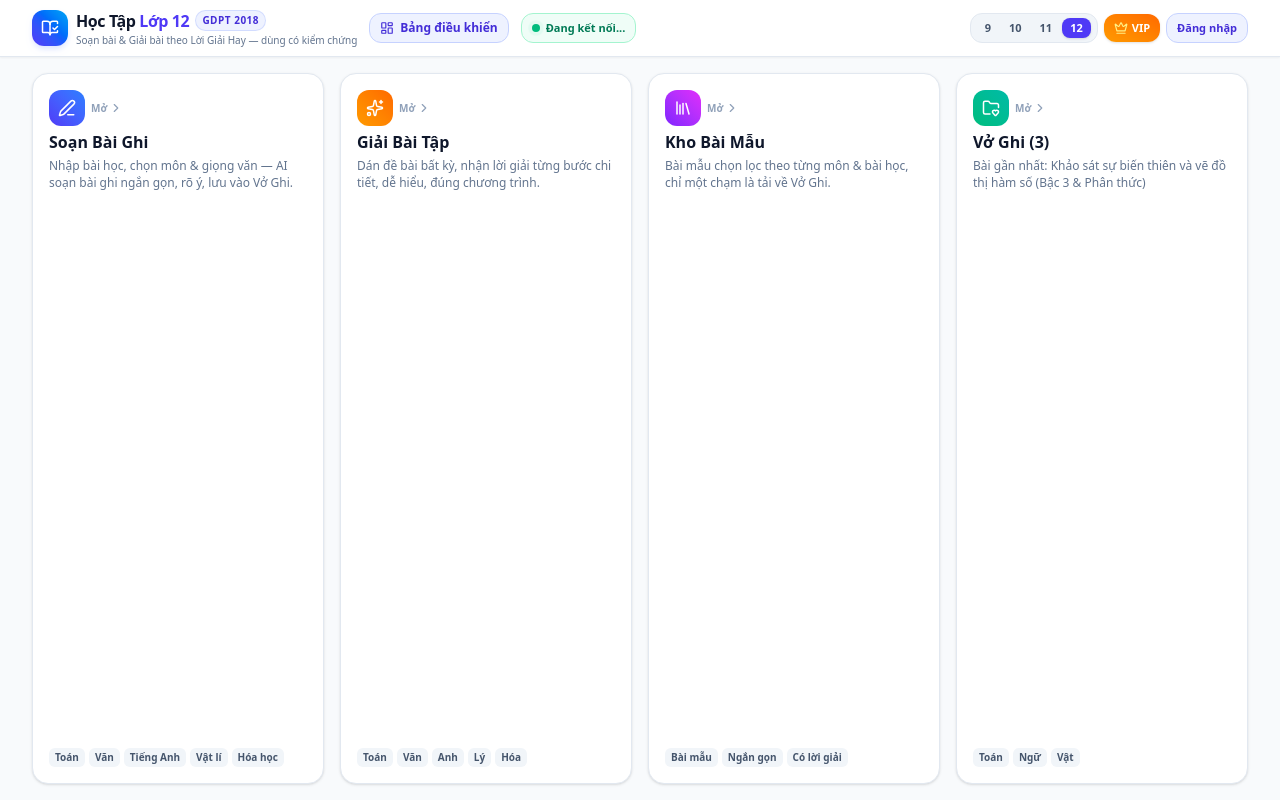
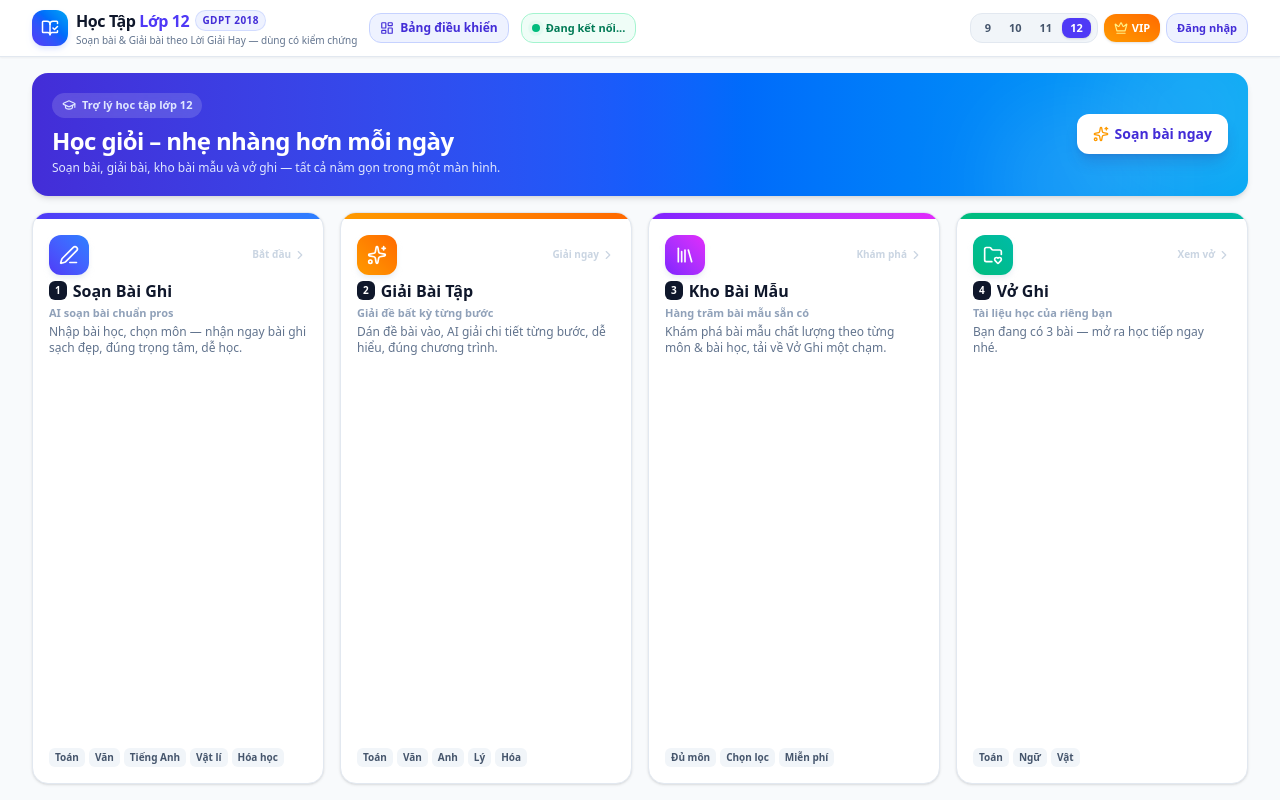
Before and after one commit to chibaole930-max/ai-homework-helper, a React (Vite) app: page / in a window 1280 px wide. Built offline with nearby package versions, Linux system fonts and the light colour scheme; no server answers.

Commit message:
Polish UI: welcome hero + numbered feature tiles on dashboard; simplify lesson-note into 3 guided steps with collapsible advanced options

```diff
--- a/src/App.tsx
+++ b/src/App.tsx
@@ -371,7 +371,8 @@ function AppContent() {
             </div>
           ) : (
             <div className="h-full max-w-7xl w-full mx-auto px-3 sm:px-6 lg:px-8 py-3 sm:py-4">
-              <AppDashboard
+<AppDashboard
+                grade={grade}
                 subjects={subjects}
                 savedItems={savedItems}
                 onOpenFeature={setOpenFeature}
@@ -395,7 +396,8 @@ function AppContent() {
       <main className="flex-1 min-h-0 overflow-hidden">
         {openFeature === null ? (
           <div className="h-full max-w-7xl w-full mx-auto px-3 sm:px-6 lg:px-8 py-3 sm:py-4">
-            <AppDashboard
+<AppDashboard
+              grade={grade}
               subjects={subjects}
               savedItems={savedItems}
               onOpenFeature={setOpenFeature}
--- a/src/components/AppDashboard.tsx
+++ b/src/components/AppDashboard.tsx
@@ -1,10 +1,18 @@
 import React from 'react';
-import { Edit3, Sparkles, Library, FolderHeart, ChevronRight } from 'lucide-react';
+import {
+  Edit3,
+  Sparkles,
+  Library,
+  FolderHeart,
+  ChevronRight,
+  GraduationCap,
+} from 'lucide-react';
 import { SavedStudyItem, SubjectInfo } from '../types';
 
 export type OpenFeature = 'notes' | 'solver' | 'presets' | 'saved';
 
 interface AppDashboardProps {
+  grade: string;
   subjects: SubjectInfo[];
   savedItems: SavedStudyItem[];
   onOpenFeature: (feature: OpenFeature) => void;
@@ -12,11 +20,15 @@ interface AppDashboardProps {
 
 interface TileDef {
   feature: OpenFeature;
+  number: string;
   title: string;
+  subtitle: string;
   icon: React.ElementType;
-  iconClass: string;
+  accentBar: string;
+  iconBg: string;
   desc: string;
   chips: string[];
+  cta: string;
 }
 
 function FeatureTile({ tile, onOpen }: { tile: TileDef; onOpen: () => void }) {
@@ -25,27 +37,39 @@ function FeatureTile({ tile, onOpen }: { tile: TileDef; onOpen: () => void }) {
     <button
       onClick={onOpen}
       title={tile.title}
-      className="group relative h-full w-full min-h-0 overflow-hidden rounded-2xl border border-slate-200 bg-white p-3 sm:p-4 text-left shadow-sm hover:shadow-md hover:-translate-y-0.5 active:translate-y-0 transition-all duration-150 flex flex-col gap-1.5"
+      className="group relative h-full w-full min-h-0 overflow-hidden rounded-2xl border border-slate-200 bg-white text-left shadow-sm hover:shadow-xl hover:-translate-y-0.5 active:translate-y-0 transition-all duration-200 flex flex-col focus:outline-none focus:ring-2 focus:ring-indigo-400"
     >
-      <div className="flex items-center justify-between gap-1.5 shrink-0">
-        <div className={`inline-flex items-center justify-center w-8 h-8 sm:w-9 sm:h-9 rounded-xl text-white ${tile.iconClass} shrink-0`}>
-          <Icon className="w-4 h-4 sm:w-4.5 sm:h-4.5" />
+      <div className={`shrink-0 h-1.5 w-full ${tile.accentBar}`} />
+      <div className="flex-1 min-h-0 p-3 sm:p-4 flex flex-col gap-1.5">
+        <div className="flex items-center justify-between gap-2 shrink-0">
+          <div
+            className={`inline-flex items-center justify-center w-10 h-10 rounded-xl text-white ${tile.iconBg} shadow-md shadow-slate-200/70 group-hover:scale-110 transition-transform duration-200 shrink-0`}
+          >
+            <Icon className="w-5 h-5" />
           </div>
-        <span className="ml-auto flex items-center gap-0.5 text-[10px] font-bold text-slate-400 group-hover:text-indigo-600 whitespace-nowrap shrink-0">
-          Mở
+          <span className="text-[10px] font-extrabold text-slate-300 group-hover:text-indigo-600 flex items-center gap-0.5 whitespace-nowrap transition-colors">
+            {tile.cta}
             <ChevronRight className="w-3.5 h-3.5" />
           </span>
         </div>
 
-      <h3 className="text-sm sm:text-base font-extrabold text-slate-900 leading-tight shrink-0">
+        <div className="flex items-center gap-1.5 shrink-0">
+          <span className="text-[10px] font-extrabold text-white rounded-md px-1.5 py-0.5 bg-slate-900">
+            {tile.number}
+          </span>
+          <h3 className="text-sm sm:text-base font-extrabold text-slate-900 leading-tight truncate">
             {tile.title}
           </h3>
+        </div>
+        <p className="text-[11px] font-semibold text-slate-400 leading-none shrink-0">
+          {tile.subtitle}
+        </p>
 
         <p className="text-[11px] sm:text-xs text-slate-500 leading-snug line-clamp-2 min-h-0">
           {tile.desc}
         </p>
 
-      <div className="mt-auto pt-0.5 min-h-0 overflow-hidden">
+        <div className="mt-auto pt-1 min-h-0 overflow-hidden">
           <div className="flex flex-wrap gap-1">
             {tile.chips.map((c) => (
               <span
@@ -57,14 +81,13 @@ function FeatureTile({ tile, onOpen }: { tile: TileDef; onOpen: () => void }) {
             ))}
           </div>
         </div>
+      </div>
     </button>
   );
 }
 
-const SOLVER_DEMO_SUBJECTS = ['Toán', 'Văn', 'Anh', 'Lý', 'Hóa'];
-const PRESET_DEMO_CHIPS = ['Bài mẫu', 'Ngắn gọn', 'Có lời giải'];
-
 export const AppDashboard: React.FC<AppDashboardProps> = ({
+  grade,
   subjects,
   savedItems,
   onOpenFeature,
@@ -72,49 +95,94 @@ export const AppDashboard: React.FC<AppDashboardProps> = ({
   const tiles: TileDef[] = [
     {
       feature: 'notes',
+      number: '1',
       title: 'Soạn Bài Ghi',
+      subtitle: 'AI soạn bài chuẩn pros',
       icon: Edit3,
-      iconClass: 'bg-gradient-to-tr from-indigo-600 to-blue-500',
-      desc: 'Nhập bài học, chọn môn & giọng văn — AI soạn bài ghi ngắn gọn, rõ ý, lưu vào Vở Ghi.',
+      accentBar: 'bg-gradient-to-r from-indigo-600 to-blue-500',
+      iconBg: 'bg-gradient-to-tr from-indigo-600 to-blue-500',
+      desc: 'Nhập bài học, chọn môn — nhận ngay bài ghi sạch đẹp, đúng trọng tâm, dễ học.',
       chips: subjects.slice(0, 5).map((s) => s.shortName),
+      cta: 'Bắt đầu',
     },
     {
       feature: 'solver',
+      number: '2',
       title: 'Giải Bài Tập',
+      subtitle: 'Giải đề bất kỳ từng bước',
       icon: Sparkles,
-      iconClass: 'bg-gradient-to-tr from-amber-500 to-orange-500',
-      desc: 'Dán đề bài bất kỳ, nhận lời giải từng bước chi tiết, dễ hiểu, đúng chương trình.',
-      chips: SOLVER_DEMO_SUBJECTS,
+      accentBar: 'bg-gradient-to-r from-amber-500 to-orange-500',
+      iconBg: 'bg-gradient-to-tr from-amber-500 to-orange-500',
+      desc: 'Dán đề bài vào, AI giải chi tiết từng bước, dễ hiểu, đúng chương trình.',
+      chips: ['Toán', 'Văn', 'Anh', 'Lý', 'Hóa'],
+      cta: 'Giải ngay',
     },
     {
       feature: 'presets',
+      number: '3',
       title: 'Kho Bài Mẫu',
+      subtitle: 'Hàng trăm bài mẫu sẵn có',
       icon: Library,
-      iconClass: 'bg-gradient-to-tr from-violet-600 to-fuchsia-500',
-      desc: 'Bài mẫu chọn lọc theo từng môn & bài học, chỉ một chạm là tải về Vở Ghi.',
-      chips: PRESET_DEMO_CHIPS,
+      accentBar: 'bg-gradient-to-r from-violet-600 to-fuchsia-500',
+      iconBg: 'bg-gradient-to-tr from-violet-600 to-fuchsia-500',
+      desc: 'Khám phá bài mẫu chất lượng theo từng môn & bài học, tải về Vở Ghi một chạm.',
+      chips: ['Đủ môn', 'Chọn lọc', 'Miễn phí'],
+      cta: 'Khám phá',
     },
     {
       feature: 'saved',
-      title: `Vở Ghi (${savedItems.length})`,
+      number: '4',
+      title: 'Vở Ghi',
+      subtitle: 'Tài liệu học của riêng bạn',
       icon: FolderHeart,
-      iconClass: 'bg-gradient-to-tr from-emerald-500 to-teal-500',
+      accentBar: 'bg-gradient-to-r from-emerald-500 to-teal-500',
+      iconBg: 'bg-gradient-to-tr from-emerald-500 to-teal-500',
       desc:
         savedItems.length > 0
-          ? `Bài gần nhất: ${savedItems[0].title}`
-          : 'Chưa có bài nào — chạm để mở Vở Ghi.',
+          ? `Bạn đang có ${savedItems.length} bài — mở ra học tiếp ngay nhé.`
+          : 'Chỗ lưu tất cả bài soạn & lời giải. Bắt đầu lưu bài đầu tiên nào!',
       chips:
         savedItems.length > 0
           ? savedItems.slice(0, 3).map((i) => i.subject.match(/^([^\s]+)/)?.[1] || i.subject)
           : ['Trống'],
+      cta: 'Xem vở',
     },
   ];
 
   return (
-    <div className="h-full grid grid-cols-2 lg:grid-cols-4 gap-3 sm:gap-4">
+    <div className="h-full flex flex-col gap-3 sm:gap-4">
+      {/* Hero */}
+      <div className="shrink-0 relative overflow-hidden rounded-2xl bg-gradient-to-r from-indigo-700 via-blue-600 to-sky-500 text-white p-4 sm:p-5 shadow-md flex items-center gap-3 sm:gap-5">
+        <div className="absolute -right-10 -top-14 w-48 h-48 bg-white/10 rounded-full blur-2xl pointer-events-none" />
+        <div className="absolute right-24 -bottom-16 w-40 h-40 bg-white/10 rounded-full blur-2xl pointer-events-none" />
+        <div className="relative z-10 flex-1 min-w-0">
+          <span className="inline-flex items-center gap-1.5 px-2.5 py-1 rounded-full bg-white/15 text-indigo-100 text-[11px] font-semibold mb-2 backdrop-blur-sm">
+            <GraduationCap className="w-3.5 h-3.5" />
+            Trợ lý học tập lớp {grade}
+          </span>
+          <h1 className="text-lg sm:text-2xl font-extrabold tracking-tight leading-tight">
+            Học giỏi – nhẹ nhàng hơn mỗi ngày
+          </h1>
+          <p className="hidden sm:block text-xs text-indigo-100 mt-1">
+            Soạn bài, giải bài, kho bài mẫu và vở ghi — tất cả nằm gọn trong một màn hình.
+          </p>
+        </div>
+        <button
+          onClick={() => onOpenFeature('notes')}
+          className="relative z-10 shrink-0 flex items-center gap-1.5 px-3 sm:px-4 py-2.5 rounded-xl bg-white text-indigo-700 hover:bg-indigo-50 active:scale-[0.98] transition-all text-xs sm:text-sm font-extrabold shadow-lg shadow-indigo-900/20"
+        >
+          <Sparkles className="w-4 h-4 text-amber-500" />
+          <span className="hidden xs:inline sm:inline">Soạn bài ngay</span>
+          <span className="xs:hidden sm:hidden">Soạn bài</span>
+        </button>
+      </div>
+
+      {/* Tiles */}
+      <div className="flex-1 min-h-0 grid grid-cols-2 lg:grid-cols-4 gap-3 sm:gap-4">
         {tiles.map((t) => (
           <FeatureTile key={t.feature} tile={t} onOpen={() => onOpenFeature(t.feature)} />
         ))}
       </div>
+    </div>
   );
 };
--- a/src/components/LessonNoteTab.tsx
+++ b/src/components/LessonNoteTab.tsx
@@ -73,6 +73,8 @@ export const LessonNoteTab: React.FC<LessonNoteTabProps> = ({
   const [isEditing, setIsEditing] = useState(false);
   const [copied, setCopied] = useState(false);
   const [errorMsg, setErrorMsg] = useState<string | null>(null);
+  // Tùy chọn nâng cao tạm ẩn để màn soạn bài gọn gàng, dễ dùng
+  const [showAdvanced, setShowAdvanced] = useState(false);
   // Hạn mức AI miễn phí (2 lượt/ngày theo IP); VIP không giới hạn
   const [usage, setUsage] = useState<{
     limit: number;
@@ -346,7 +348,7 @@ export const LessonNoteTab: React.FC<LessonNoteTabProps> = ({
                 <span className="flex items-center justify-center w-5 h-5 rounded-full bg-indigo-100 text-indigo-700 text-xs font-bold">
                   1
                 </span>
-                Chọn Môn Học {gradeLabel}
+                Bước 1 • Chọn Môn Học {gradeLabel}
               </label>
               <span className="text-xs font-medium text-indigo-600 bg-indigo-50 px-2 py-0.5 rounded-md">
                 11 Môn học
@@ -402,19 +404,26 @@ export const LessonNoteTab: React.FC<LessonNoteTabProps> = ({
             </div>
           </div>
 
-          {/* 2. Chọn Bộ Sách Giáo Khoa */}
+          {/* ⚙️ Tùy chọn nâng cao (ẩn mặc định để màn hình gọn, dễ dùng) */}
           <div className="bg-white rounded-2xl p-4 sm:p-5 border border-slate-200 shadow-xs space-y-3">
-            <div className="flex items-center justify-between">
-              <label className="text-sm font-bold text-slate-800 flex items-center gap-2">
-                <span className="flex items-center justify-center w-5 h-5 rounded-full bg-indigo-100 text-indigo-700 text-xs font-bold">
-                  2
+            <button
+              type="button"
+              onClick={() => setShowAdvanced(!showAdvanced)}
+              className="w-full flex items-center justify-between gap-2 text-sm font-bold text-slate-700 hover:text-indigo-700 transition-colors"
+            >
+              <span className="flex items-center gap-2">
+                <Sliders className="w-4 h-4 text-slate-400" />
+                Tùy chọn nâng cao
               </span>
-                Bộ Sách Giáo Khoa
-              </label>
-              <span className="text-xs font-medium text-slate-500">
-                Chương trình GDPT 2018
+              <span className="text-[11px] font-bold text-slate-400 bg-slate-100 px-2 py-0.5 rounded-md shrink-0">
+                {showAdvanced ? 'Thu gọn ▲' : 'Mở ra ▼'}
               </span>
-            </div>
+            </button>
+
+            {showAdvanced && (
+              <div className="space-y-4 pt-1 border-t border-slate-100">
+                <div className="space-y-2">
+                  <label className="text-xs font-bold text-slate-600">Bộ Sách Giáo Khoa</label>
                   <div className="grid grid-cols-2 gap-2">
                     {textbooks.map((tb) => (
                       <button
@@ -432,7 +441,96 @@ export const LessonNoteTab: React.FC<LessonNoteTabProps> = ({
                   </div>
                 </div>
 
-          {/* 3. Liệt kê các Phần & Bài học SGK (Chuẩn loigiaihay.com) */}
+                <div className="space-y-2">
+                  <span className="text-xs font-bold text-slate-600">Chuyên mục muốn tập trung</span>
+                  <div className="flex flex-wrap gap-1.5">
+                    {[
+                      { id: 'all', label: 'Tất cả các phần' },
+                      { id: 'theory', label: 'Lý thuyết trọng tâm' },
+                      { id: 'activities', label: 'Khởi động & Khám phá' },
+                      { id: 'practice', label: 'Luyện tập & Vận dụng' },
+                      { id: 'exercises_sgk', label: 'Bài tập SGK' },
+                      { id: 'exercises_sbt', label: 'Bài tập SBT' },
+                    ].map((sec) => (
+                      <button
+                        key={sec.id}
+                        type="button"
+                        onClick={() => setLoigiaihaySection(sec.id as LoigiaihaySection)}
+                        className={`text-xs px-2.5 py-1 rounded-lg border transition-all ${
+                          loigiaihaySection === sec.id
+                            ? 'bg-amber-600 text-white border-amber-600 font-semibold shadow-xs'
+                            : 'bg-slate-50 hover:bg-slate-100 text-slate-600 border-slate-200'
+                        }`}
+                      >
+                        {sec.label}
+                      </button>
+                    ))}
+                  </div>
+                </div>
+
+                <div className="flex items-center justify-between gap-3">
+                  <span className="text-xs font-bold text-slate-600">Mức độ chi tiết</span>
+                  <div className="flex gap-1 bg-slate-100 p-1 rounded-lg">
+                    <button
+                      type="button"
+                      onClick={() => setDetailLevel('basic')}
+                      className={`text-xs px-2.5 py-1 rounded-md font-medium transition-all ${
+                        detailLevel === 'basic'
+                          ? 'bg-white text-slate-900 shadow-xs'
+                          : 'text-slate-600 hover:text-slate-900'
+                      }`}
+                    >
+                      Ngắn gọn
+                    </button>
+                    <button
+                      type="button"
+                      onClick={() => setDetailLevel('standard')}
+                      className={`text-xs px-2.5 py-1 rounded-md font-medium transition-all ${
+                        detailLevel === 'standard'
+                          ? 'bg-white text-slate-900 shadow-xs'
+                          : 'text-slate-600 hover:text-slate-900'
+                      }`}
+                    >
+                      Tiêu chuẩn
+                    </button>
+                    <button
+                      type="button"
+                      onClick={() => setDetailLevel('advanced')}
+                      className={`text-xs px-2.5 py-1 rounded-md font-medium transition-all ${
+                        detailLevel === 'advanced'
+                          ? 'bg-white text-slate-900 shadow-xs'
+                          : 'text-slate-600 hover:text-slate-900'
+                      }`}
+                    >
+                      Nâng cao
+                    </button>
+                  </div>
+                </div>
+
+                <input
+                  type="text"
+                  value={customNote}
+                  onChange={(e) => setCustomNote(e.target.value)}
+                  placeholder="Yêu cầu thêm (ví dụ: nhấn mạnh bài tập khó, kèm bài văn mẫu...)"
+                  className="w-full px-3 py-2 rounded-lg border border-slate-200 text-xs focus:outline-none focus:ring-1 focus:ring-indigo-500 bg-slate-50/50"
+                />
+              </div>
+            )}
+          </div>
+
+          {/* Bước 2: Chọn bài học theo mục lục */}
+          <div className="flex items-center gap-2">
+            <span className="flex items-center justify-center w-5 h-5 rounded-full bg-indigo-100 text-indigo-700 text-xs font-bold">
+              2
+            </span>
+            <label className="text-sm font-bold text-slate-800">
+              Bước 2 • Chọn Bài Học
+            </label>
+            <span className="text-[11px] font-medium text-indigo-600 bg-indigo-50 px-2 py-0.5 rounded-md ml-auto">
+              {currentSubject.name}
+            </span>
+          </div>
+          {/* Liệt kê các Phần & Bài học SGK (Chuẩn loigiaihay.com) */}
           <CurriculumBrowser
             chapters={currentSubject.chapters || []}
             selectedSubject={currentSubject}
@@ -447,9 +545,9 @@ export const LessonNoteTab: React.FC<LessonNoteTabProps> = ({
             <div className="flex items-center justify-between">
               <label className="text-sm font-bold text-slate-800 flex items-center gap-2">
                 <span className="flex items-center justify-center w-5 h-5 rounded-full bg-indigo-100 text-indigo-700 text-xs font-bold">
-                  4
+                  3
                 </span>
-                Kiểu Định Dạng Bài Soạn
+                Bước 3 • Chọn Kiểu Bài Soạn
               </label>
               <span className="text-[11px] font-bold text-amber-800 bg-amber-50 border border-amber-200 px-2 py-0.5 rounded-md">
                 Chuẩn loigiaihay.com
@@ -564,87 +662,6 @@ export const LessonNoteTab: React.FC<LessonNoteTabProps> = ({
                   Trắc nghiệm nhiều lựa chọn, đúng/sai, trả lời ngắn
                 </p>
               </button>
-            </div>
-
-            {/* Chuyên mục Lời Giải Hay */}
-            <div className="pt-2 border-t border-slate-100 space-y-2">
-              <span className="text-xs font-semibold text-slate-700 flex items-center justify-between">
-                <span>Chuyên mục muốn tập trung (loigiaihay.com):</span>
-              </span>
-              <div className="flex flex-wrap gap-1.5">
-                {[
-                  { id: 'all', label: 'Tất cả các phần' },
-                  { id: 'theory', label: 'Lý thuyết trọng tâm' },
-                  { id: 'activities', label: 'Khởi động & Khám phá' },
-                  { id: 'practice', label: 'Luyện tập & Vận dụng' },
-                  { id: 'exercises_sgk', label: 'Bài tập SGK' },
-                  { id: 'exercises_sbt', label: 'Bài tập SBT' },
-                ].map((sec) => (
-                  <button
-                    key={sec.id}
-                    type="button"
-                    onClick={() => setLoigiaihaySection(sec.id as LoigiaihaySection)}
-                    className={`text-xs px-2.5 py-1 rounded-lg border transition-all ${
-                      loigiaihaySection === sec.id
-                        ? 'bg-amber-600 text-white border-amber-600 font-semibold shadow-xs'
-                        : 'bg-slate-50 hover:bg-slate-100 text-slate-600 border-slate-200'
-                    }`}
-                  >
-                    {sec.label}
-                  </button>
-                ))}
-              </div>
-            </div>
-
-            {/* Detail Level */}
-            <div className="pt-2 border-t border-slate-100 flex items-center justify-between">
-              <span className="text-xs font-semibold text-slate-700">Mức độ chi tiết:</span>
-              <div className="flex gap-1 bg-slate-100 p-1 rounded-lg">
-                <button
-                  type="button"
-                  onClick={() => setDetailLevel('basic')}
-                  className={`text-xs px-2.5 py-1 rounded-md font-medium transition-all ${
-                    detailLevel === 'basic'
-                      ? 'bg-white text-slate-900 shadow-xs'
-                      : 'text-slate-600 hover:text-slate-900'
-                  }`}
-                >
-                  Ngắn gọn
-                </button>
-                <button
-                  type="button"
-                  onClick={() => setDetailLevel('standard')}
-                  className={`text-xs px-2.5 py-1 rounded-md font-medium transition-all ${
-                    detailLevel === 'standard'
-                      ? 'bg-white text-slate-900 shadow-xs'
-                      : 'text-slate-600 hover:text-slate-900'
-                  }`}
-                >
-                  Tiêu chuẩn
-                </button>
-                <button
-                  type="button"
-                  onClick={() => setDetailLevel('advanced')}
-                  className={`text-xs px-2.5 py-1 rounded-md font-medium transition-all ${
-                    detailLevel === 'advanced'
-                      ? 'bg-white text-slate-900 shadow-xs'
-                      : 'text-slate-600 hover:text-slate-900'
-                  }`}
-                >
-                  Nâng cao
-                </button>
-              </div>
-            </div>
-
-            {/* Custom note */}
-            <div>
-              <input
-                type="text"
-                value={customNote}
-                onChange={(e) => setCustomNote(e.target.value)}
-                placeholder="Yêu cầu thêm (ví dụ: nhấn mạnh bài tập khó, kèm bài văn mẫu...)"
-                className="w-full px-3 py-2 rounded-lg border border-slate-200 text-xs focus:outline-none focus:ring-1 focus:ring-indigo-500 bg-slate-50/50"
-              />
             </div>
 
             {/* Error message */}
```
Lines whose indentation alone changed are shown as unchanged.
